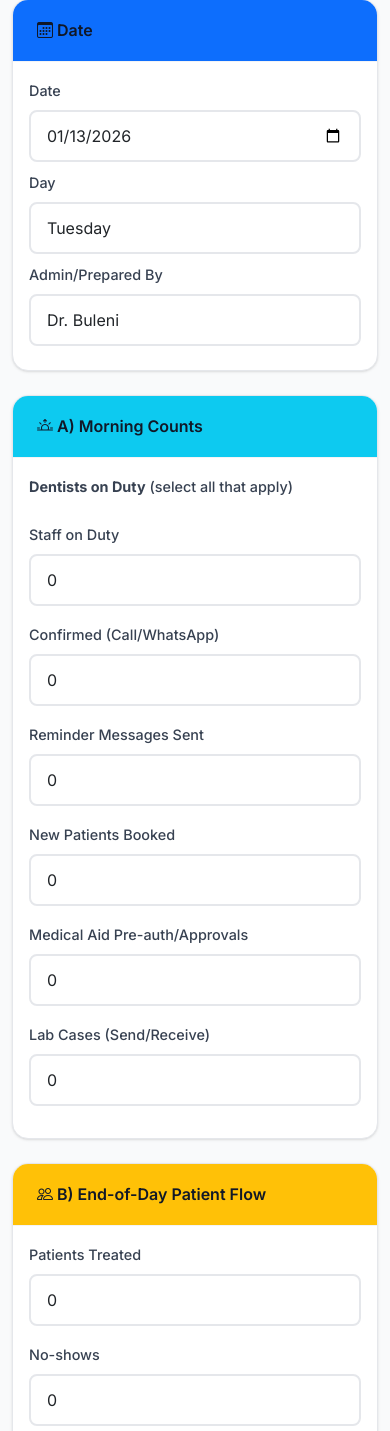
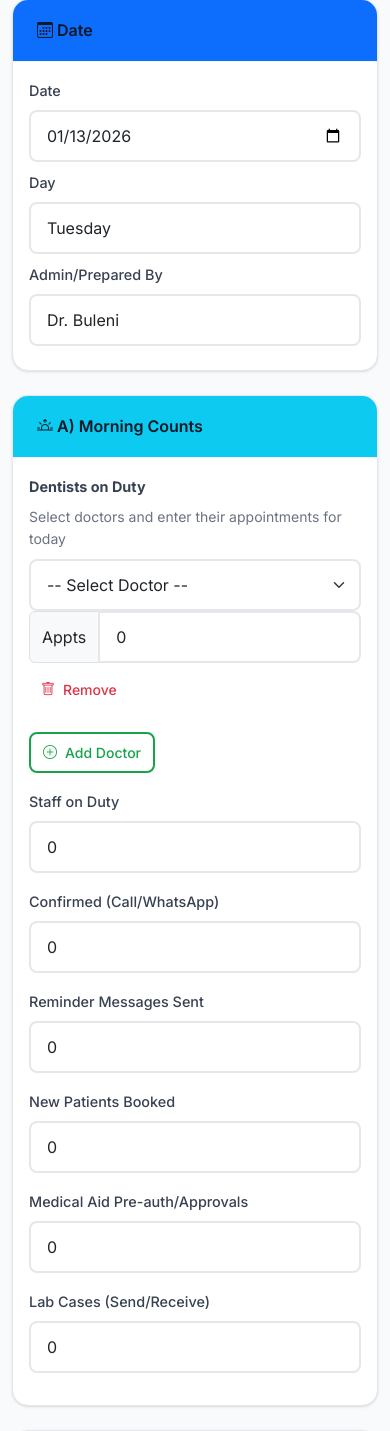
Before and after one commit to drbuleni/stafftrack, a Flask app: page /reconciliation/new in a window 390 px wide. Shown: the part 201-1632 px from the top of the page. Run offline with Flask 3, Linux system fonts and the light colour scheme; a user stored in the database is signed in; some libraries are stand-ins or nearby versions.

Commit message:
Change dentist selection from checkboxes to dropdown
- Use dropdown to select doctors on duty (more flexible)
- Add Doctor button to add multiple doctors
- Dropdown pulls from database (auto-updates when staff changes)
- Disable already-selected doctors in other dropdowns
- Appointments input next to each doctor selection

Co-Authored-By: Claude Opus 4.5 <noreply@anthropic.com>

```diff
--- a/app/templates/reconciliation/form.html
+++ b/app/templates/reconciliation/form.html
@@ -50,32 +50,14 @@
         <div class="card-body">
             <div class="row mb-3">
                 <div class="col-12">
-                    <label class="form-label"><strong>Dentists on Duty</strong> (select all that apply)</label>
-                    <div class="row">
-                        {% for dentist in dentists %}
-                        <div class="col-md-4 mb-2">
-                            <div class="form-check">
-                                <input type="checkbox" class="form-check-input dentist-checkbox"
-                                       name="dentists_on_duty" value="{{ dentist.id }}"
-                                       id="dentist_{{ dentist.id }}"
-                                       data-dentist-id="{{ dentist.id }}"
-                                       data-dentist-name="{{ dentist.full_name }}"
-                                       {{ 'checked' if rec and rec.dentists_on_duty and dentist.id in rec.dentists_on_duty else '' }}>
-                                <label class="form-check-label" for="dentist_{{ dentist.id }}">
-                                    {{ dentist.full_name }}
-                                </label>
-                            </div>
-                        </div>
-                        {% endfor %}
+                    <label class="form-label"><strong>Dentists on Duty</strong></label>
+                    <p class="text-muted small mb-2">Select doctors and enter their appointments for today</p>
+                    <div id="dentistSelections">
+                        <!-- Dentist selection rows will be added here -->
                     </div>
-                </div>
-            </div>
-
-            <!-- Dynamic appointments per dentist -->
-            <div id="appointmentsContainer" class="mb-3" style="display: none;">
-                <label class="form-label"><strong>Appointments Booked Per Doctor</strong></label>
-                <div class="row" id="appointmentInputs">
-                    <!-- Dynamically populated -->
+                    <button type="button" class="btn btn-outline-primary btn-sm mt-2" onclick="addDentistRow()">
+                        <i class="bi bi-plus-circle"></i> Add Doctor
+                    </button>
                 </div>
             </div>
 
@@ -392,48 +374,108 @@
 </form>
 
 <script>
-document.addEventListener('DOMContentLoaded', function() {
-    // Handle dentist checkboxes and appointment inputs
-    const checkboxes = document.querySelectorAll('.dentist-checkbox');
-    const container = document.getElementById('appointmentsContainer');
-    const inputsDiv = document.getElementById('appointmentInputs');
+// Dentist data from database
+const dentistOptions = [
+    {% for dentist in dentists %}
+    { id: {{ dentist.id }}, name: "{{ dentist.full_name }}" }{% if not loop.last %},{% endif %}
+    {% endfor %}
+];
 
-    function updateAppointmentInputs() {
-        const selected = [];
-        checkboxes.forEach(cb => {
-            if (cb.checked) {
-                selected.push({
-                    id: cb.dataset.dentistId,
-                    name: cb.dataset.dentistName
-                });
+// Existing data for edit mode
+const existingDentists = {% if rec and rec.dentists_on_duty %}{{ rec.dentists_on_duty | tojson }}{% else %}[]{% endif %};
+const existingAppointments = {% if rec and rec.appointments_booked %}{{ rec.appointments_booked | tojson }}{% else %}{}{% endif %};
+
+let dentistRowCount = 0;
+
+function addDentistRow(preselectedId = null, preselectedAppts = 0) {
+    dentistRowCount++;
+    const container = document.getElementById('dentistSelections');
+
+    const row = document.createElement('div');
+    row.className = 'row mb-2 dentist-row';
+    row.id = `dentistRow_${dentistRowCount}`;
+
+    let optionsHtml = '<option value="">-- Select Doctor --</option>';
+    dentistOptions.forEach(d => {
+        const selected = (preselectedId && d.id == preselectedId) ? 'selected' : '';
+        optionsHtml += `<option value="${d.id}" ${selected}>${d.name}</option>`;
+    });
+
+    row.innerHTML = `
+        <div class="col-md-5">
+            <select name="dentists_on_duty" class="form-select dentist-select" onchange="updateDentistOptions()">
+                ${optionsHtml}
+            </select>
+        </div>
+        <div class="col-md-4">
+            <div class="input-group">
+                <span class="input-group-text">Appts</span>
+                <input type="number" name="appointments_${preselectedId || 'new_' + dentistRowCount}"
+                       class="form-control appointment-input" min="0" value="${preselectedAppts}"
+                       placeholder="0" data-row="${dentistRowCount}">
+            </div>
+        </div>
+        <div class="col-md-3">
+            <button type="button" class="btn btn-outline-danger btn-sm" onclick="removeDentistRow(${dentistRowCount})">
+                <i class="bi bi-trash"></i> Remove
+            </button>
+        </div>
+    `;
+
+    container.appendChild(row);
+    updateDentistOptions();
+}
+
+function removeDentistRow(rowNum) {
+    const row = document.getElementById(`dentistRow_${rowNum}`);
+    if (row) {
+        row.remove();
+        updateDentistOptions();
+    }
+}
+
+function updateDentistOptions() {
+    // Get all selected dentist IDs
+    const selectedIds = [];
+    document.querySelectorAll('.dentist-select').forEach(select => {
+        if (select.value) {
+            selectedIds.push(select.value);
+        }
+    });
+
+    // Update appointment input names based on selected doctor
+    document.querySelectorAll('.dentist-row').forEach(row => {
+        const select = row.querySelector('.dentist-select');
+        const input = row.querySelector('.appointment-input');
+        if (select && input && select.value) {
+            input.name = `appointments_${select.value}`;
+        }
+    });
+
+    // Disable already-selected options in other dropdowns
+    document.querySelectorAll('.dentist-select').forEach(select => {
+        const currentValue = select.value;
+        select.querySelectorAll('option').forEach(option => {
+            if (option.value && option.value !== currentValue && selectedIds.includes(option.value)) {
+                option.disabled = true;
+            } else {
+                option.disabled = false;
             }
         });
+    });
+}
 
-        if (selected.length > 0) {
-            container.style.display = 'block';
-            inputsDiv.innerHTML = '';
-            selected.forEach(dentist => {
-                const existingValue = document.querySelector(`input[name="appointments_${dentist.id}"]`)?.value ||
-                    {% if rec and rec.appointments_booked %}{{ rec.appointments_booked | tojson }}{% else %}{}{% endif %}[dentist.id] || 0;
-                inputsDiv.innerHTML += `
-                    <div class="col-md-4 mb-2">
-                        <label class="form-label">${dentist.name}</label>
-                        <input type="number" name="appointments_${dentist.id}" class="form-control"
-                               min="0" value="${existingValue}" placeholder="Appointments">
-                    </div>
-                `;
-            });
-        } else {
-            container.style.display = 'none';
-        }
+document.addEventListener('DOMContentLoaded', function() {
+    // Initialize dentist rows from existing data (edit mode)
+    if (existingDentists.length > 0) {
+        existingDentists.forEach(dentistId => {
+            const appts = existingAppointments[dentistId] || existingAppointments[String(dentistId)] || 0;
+            addDentistRow(dentistId, appts);
+        });
+    } else {
+        // Add one empty row for new forms
+        addDentistRow();
     }
-
-    checkboxes.forEach(cb => {
-        cb.addEventListener('change', updateAppointmentInputs);
-    });
-
-    // Initialize on page load
-    updateAppointmentInputs();
 
     // Calculate totals
     const moneyInFields = document.querySelectorAll('.money-in');
```
